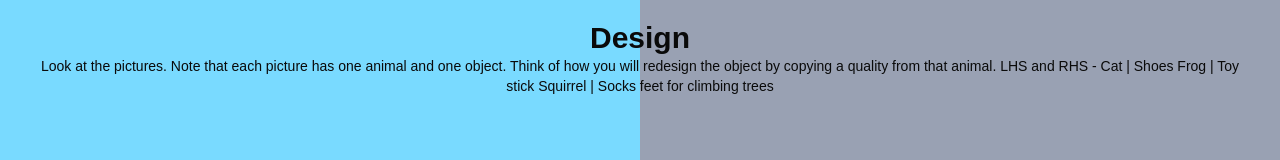
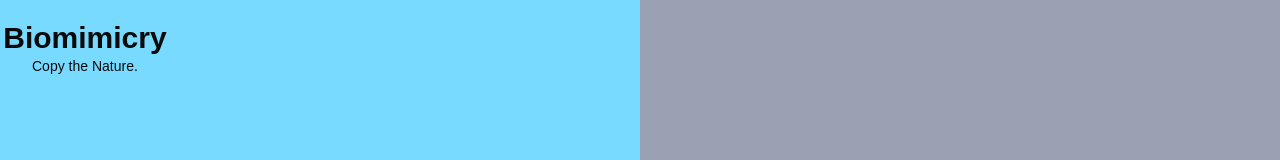
Before and after one commit to asadkhan41376/secoundTask, a Next.js app: page / in a window 1280 px wide. Shown: the top 160 px of the page. Built offline with nearby package versions, Linux system fonts and the light colour scheme.

Commit message:
heading change

```diff
--- a/src/app/page.js
+++ b/src/app/page.js
@@ -40,12 +40,9 @@ export default function Home() {
           <SwiperSlide className="relative" key={index}>
             {/* YE APNA CONTAINT SLIDE KA  */}
             <div className="text-center md:absolute  py-5 ">
-                <h1 className="text-3xl font-bold">Design</h1>
+                <h1 className="text-3xl font-bold">Biomimicry</h1>
                 <p className="text-sm max-w-full px-8 ">
-                  Look at the pictures. Note that each picture has one animal
-                  and one object. Think of how you will redesign the object by
-                  copying a quality from that animal. LHS and RHS - Cat | Shoes
-                  Frog | Toy stick Squirrel | Socks feet for climbing trees
+                Copy the Nature.
                 </p>
               </div>
             <div className=" h-screen w-full flex  justify-around items-center flex-col md:flex-row ">
```
